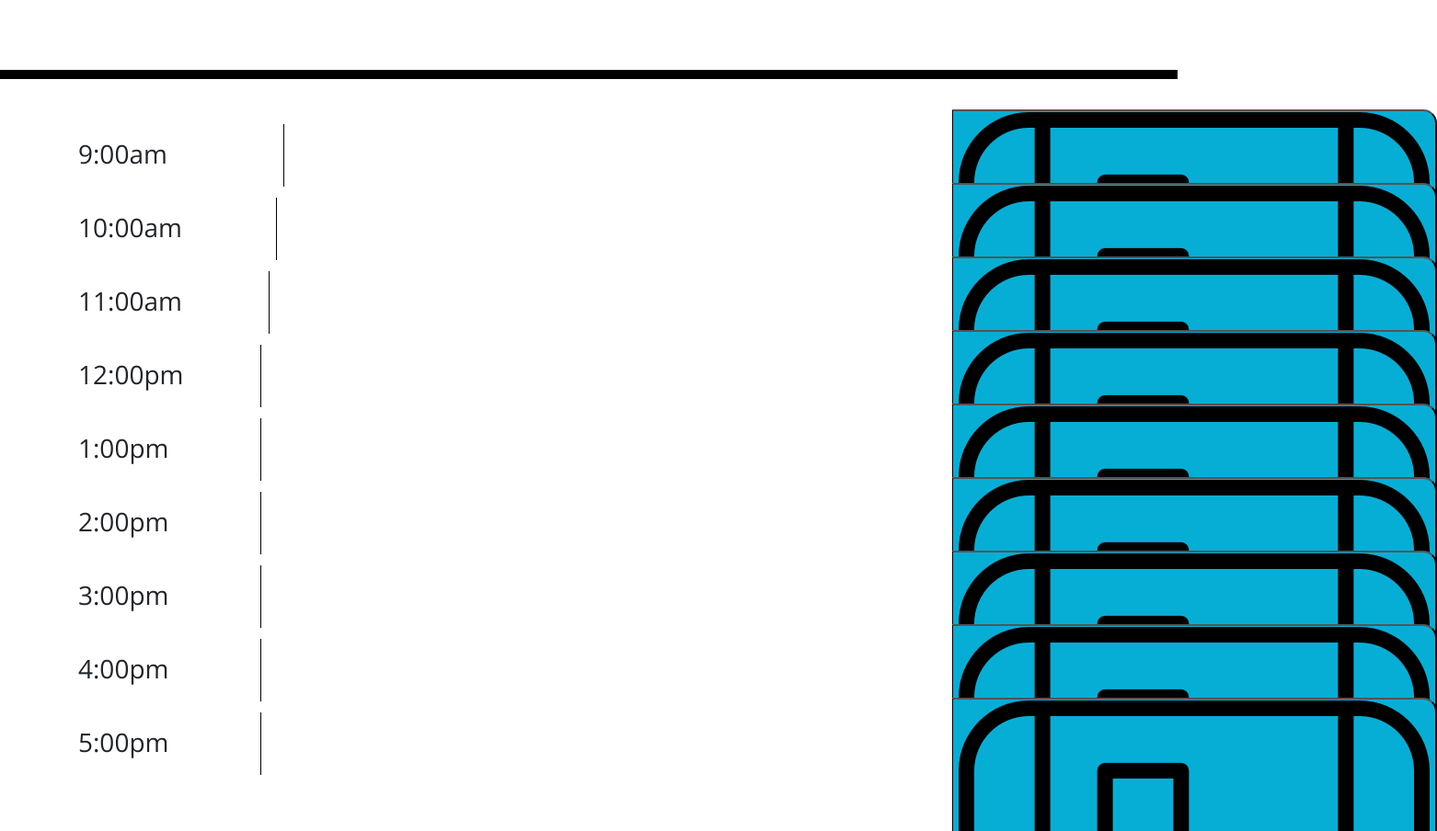
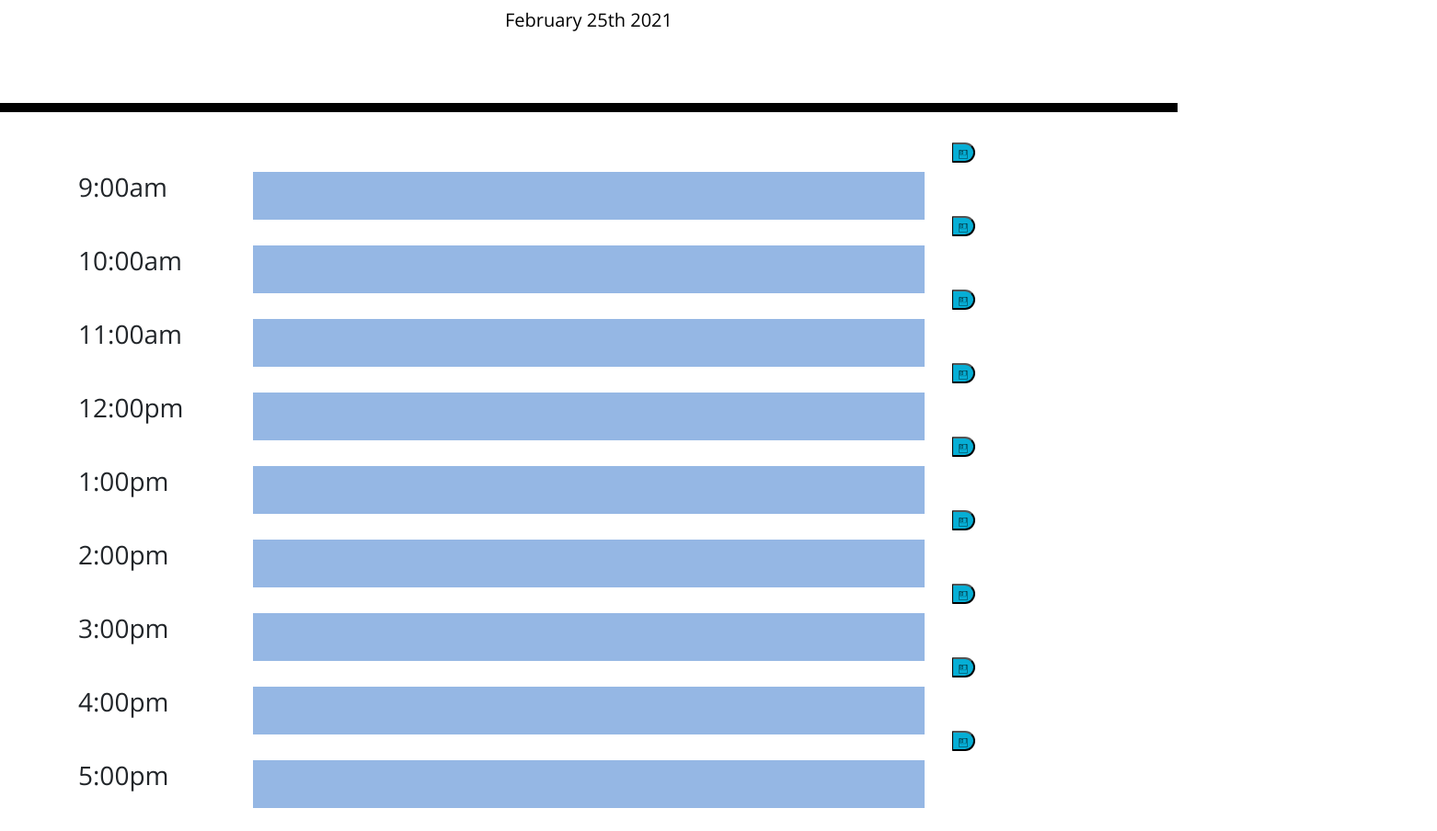
Before and after one commit to jairalynn/workday-scheduler, a website: page index.html in a window 1280 px wide. Shown: the part 182-1086 px from the top of the page at 92% size, 1562 px wide, since content can reach past the window. Drawn offline with nearby package versions, Linux system fonts and the light colour scheme.

Commit message:
Got moment.js to work

```diff
--- a/index.html
+++ b/index.html
@@ -19,9 +19,7 @@
       rel="stylesheet"
     />
     <link rel="stylesheet" href="style.css" />
-    <script src="https://momentjs.com/downloads/moment.js" ></script>
     <title>Work Day Scheduler</title>
-    <script src="https://momentjs.com/downloads/moment.js" ></script>
 
   </head>
 
@@ -30,7 +28,6 @@
       <h1 class="display-3">Work Day Scheduler</h1>
       <p class="lead">A simple calendar app for scheduling your work day</p>
       <p id="currentDay" class="lead">
-        <script src="moment.min.js"></script>
       </p>
     </header>
     <div class="container">
@@ -43,7 +40,7 @@
       <div class="col-md-8" id="textbox-9">
         <Textarea class="text-box" id="box9" rows="3"></Textarea>
       </div>
-      <div class="col-md-2"><button class="saveBtn" class="save-box" id="save9am"><img src="./assets/save-button.png"></button></div>
+      <div class="col-md-2"><button class="saveBtn" class="save-box" id="save9am"><img src="./assets/save-button.png" id="save"></button></div>
      </div>
 
      <div class="row" id="10am">
@@ -53,7 +50,7 @@
     <div class="col-md-8" id="textbox-10">
       <Textarea class="text-box" id="box10" rows="3"></Textarea>
     </div>
-    <div class="col-md-2"><button class="saveBtn" class="save-box" id="save10am"><img src="./assets/save-button.png"></button></div>
+    <div class="col-md-2"><button class="saveBtn" class="save-box" id="save10am"><img src="./assets/save-button.png" id="save"></button></div>
    </div>
 
    <div class="row" id="11am">
@@ -63,7 +60,7 @@
   <div class="col-md-8" id="textbox-11">
     <Textarea class="text-box" id="box11" rows="3"></Textarea>
   </div>
-  <div class="col-md-2"><button class="saveBtn" class="save-box" id="save11am"><img src="./assets/save-button.png"></button></div>
+  <div class="col-md-2"><button class="saveBtn" class="save-box" id="save11am"><img src="./assets/save-button.png" id="save"></button></div>
  </div>
 
  <div class="row" id="12pm">
@@ -73,7 +70,7 @@
 <div class="col-md-8" id="textbox-12">
   <Textarea class="text-box" id="box12" rows="3"></Textarea>
 </div>
-<div class="col-md-2"><button class="saveBtn" class="save-box" id="save12pm"><img src="./assets/save-button.png"></button></div>
+<div class="col-md-2"><button class="saveBtn" class="save-box" id="save12pm"><img src="./assets/save-button.png" id="save"></button></div>
 </div>
 
 <div class="row" id="1pm">
@@ -83,7 +80,7 @@
 <div class="col-md-8" id="textbox-1">
   <Textarea class="text-box" id="box1" rows="3"></Textarea>
 </div>
-<div class="col-md-2"><button class="saveBtn" class="save-box" id="save1pm"><img src="./assets/save-button.png"></button></div>
+<div class="col-md-2"><button class="saveBtn" class="save-box" id="save1pm"><img src="./assets/save-button.png" id="save"></button></div>
 </div>
 
 <div class="row" id="2pm">
@@ -93,7 +90,7 @@
 <div class="col-md-8" id="textbox-2">
   <Textarea class="text-box" id="box2" rows="3"></Textarea>
 </div>
-<div class="col-md-2"><button class="saveBtn" class="save-box" id="save2pm"><img src="./assets/save-button.png"></button></div>
+<div class="col-md-2"><button class="saveBtn" class="save-box" id="save2pm"><img src="./assets/save-button.png" id="save"></button></div>
 </div>
 
 <div class="row" id="3pm">
@@ -103,7 +100,7 @@
 <div class="col-md-8" id="textbox-3">
   <Textarea class="text-box" id="box3" rows="3"></Textarea>
 </div>
-<div class="col-md-2"><button class="saveBtn" class="save-box" id="save3pm"><img src="./assets/save-button.png"></button></div>
+<div class="col-md-2"><button class="saveBtn" class="save-box" id="save3pm"><img src="./assets/save-button.png" id="save"></button></div>
 </div>
 
 <div class="row" id="4pm">
@@ -113,7 +110,7 @@
 <div class="col-md-8" id="textbox-4">
   <Textarea class="text-box" id="box4" rows="3"></Textarea>
 </div>
-<div class="col-md-2"><button class="saveBtn" class="save-box" id="save4pm"><img src="./assets/save-button.png"></button></div>
+<div class="col-md-2"><button class="saveBtn" class="save-box" id="save4pm"><img src="./assets/save-button.png" id="save"></button></div>
 </div>
 
 <div class="row" id="5pm">
@@ -123,14 +120,16 @@
 <div class="col-md-8" id="textbox-5">
   <Textarea class="text-box" id="box5" rows="3"></Textarea>
 </div>
-<div class="col-md-2"><button class="saveBtn" class="save-box" id="save5pm"><img src="./assets/save-button.png"></button></div>
+<div class="col-md-2"><button class="saveBtn" class="save-box" id="save5pm"><img src="./assets/save-button.png" id="save"></button></div>
 </div>
 
     </div>
 
+
+    <script src="https://code.jquery.com/jquery-3.4.1.min.js"></script>
     <script src="moment.min.js"></script>
+    <script src="https://cdnjs.cloudflare.com/ajax/libs/moment.js/2.24.0/moment.min.js"></script>
     <script src="https://momentjs.com/downloads/moment.js" ></script>
-    <script src="https://code.jquery.com/jquery-3.4.1.min.js"></script>
-    <script src="https://cdnjs.cloudflare.com/ajax/libs/moment.js/2.24.0/moment.min.js"></script>
+    <script src="index.js"></script>
   </body>
 </html>
--- a/index.js
+++ b/index.js
@@ -3,6 +3,23 @@ $(document).ready (function() {
     var today =
         moment().format('MMMM Do YYYY');
         console.log(today)
-        $(".todaysDate").append(today);
+        $("#currentDay").append(today);
 
     })
+
+$(".saveBtn").click(function(event) {
+    console.log(event.target);
+    console.log($(this).parent().siblings(".text-input").val());
+    const inputVal = $(this).parent().siblings(".text-input").val();
+    const btnKey = $(this).attr("id");
+    localStorage.setItem(btnKey, inputVal);
+})
+
+for (var i = 0; i < localStorage.length; i++) {
+    const keyName = localStorage.key(i);
+    const valContent = localStorage.getItem(localStorage.key(i));
+
+    console.log(localStorage.getItem(localStorage.key(i)));
+    console.log(localStorage.key(i));
+    $("#" + keyName).parent().siblings(".text-input").val(valContent);
+}
--- a/style.css
+++ b/style.css
@@ -5,12 +5,16 @@ body {
 }
 
 textarea{
-  background: transparent;
+  background: rgb(149, 183, 228);
   border: none;
   resize: none;
   color: #000000;
-  border-left: 1px solid black;
-  padding: 10px;
+  -webkit-box-sizing: border-box;
+    -moz-box-sizing: border-box;
+    box-sizing: border-box;
+
+    width: 100%;
+
 }
 
 .jumbotron {
@@ -69,3 +73,8 @@ textarea{
   font-size: 20px;
   transition: all .3s ease-in-out;
 }
+
+#save {
+  width: 10px;
+  height: 10px;
+}
```
